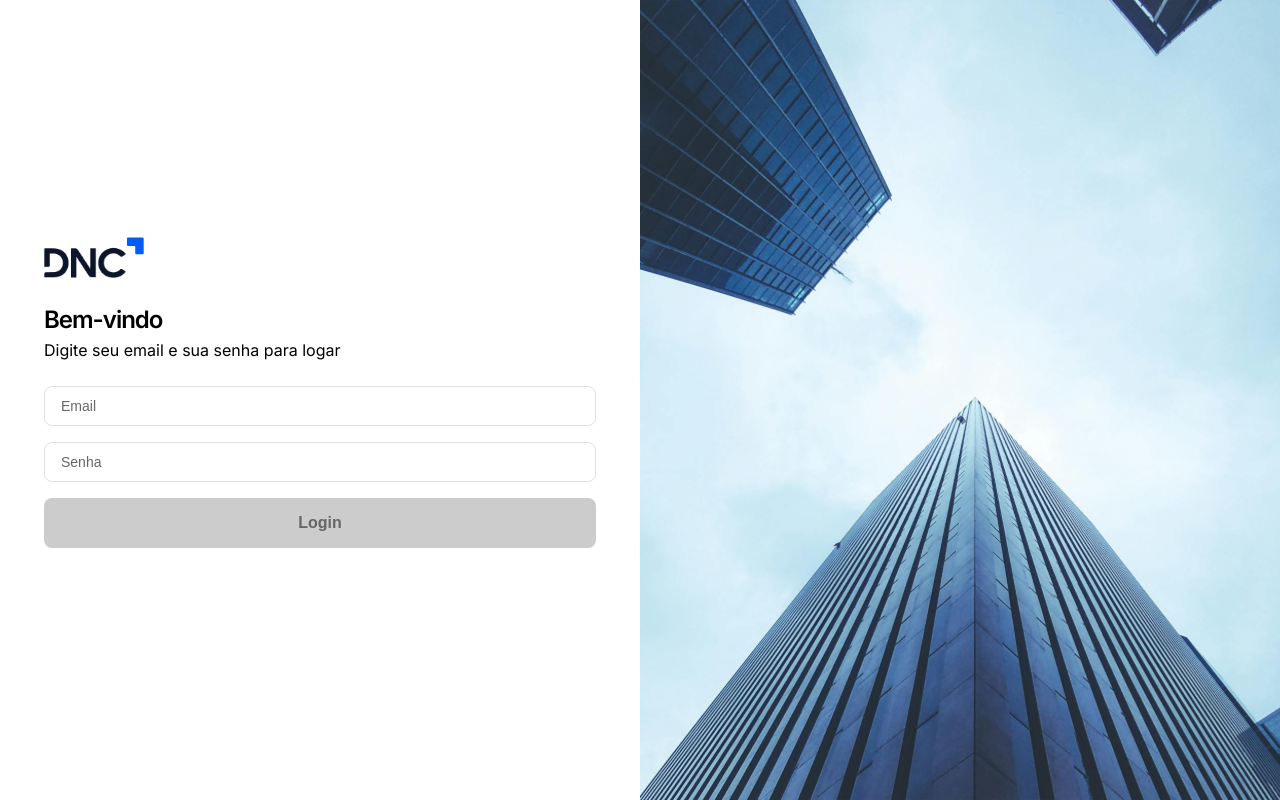
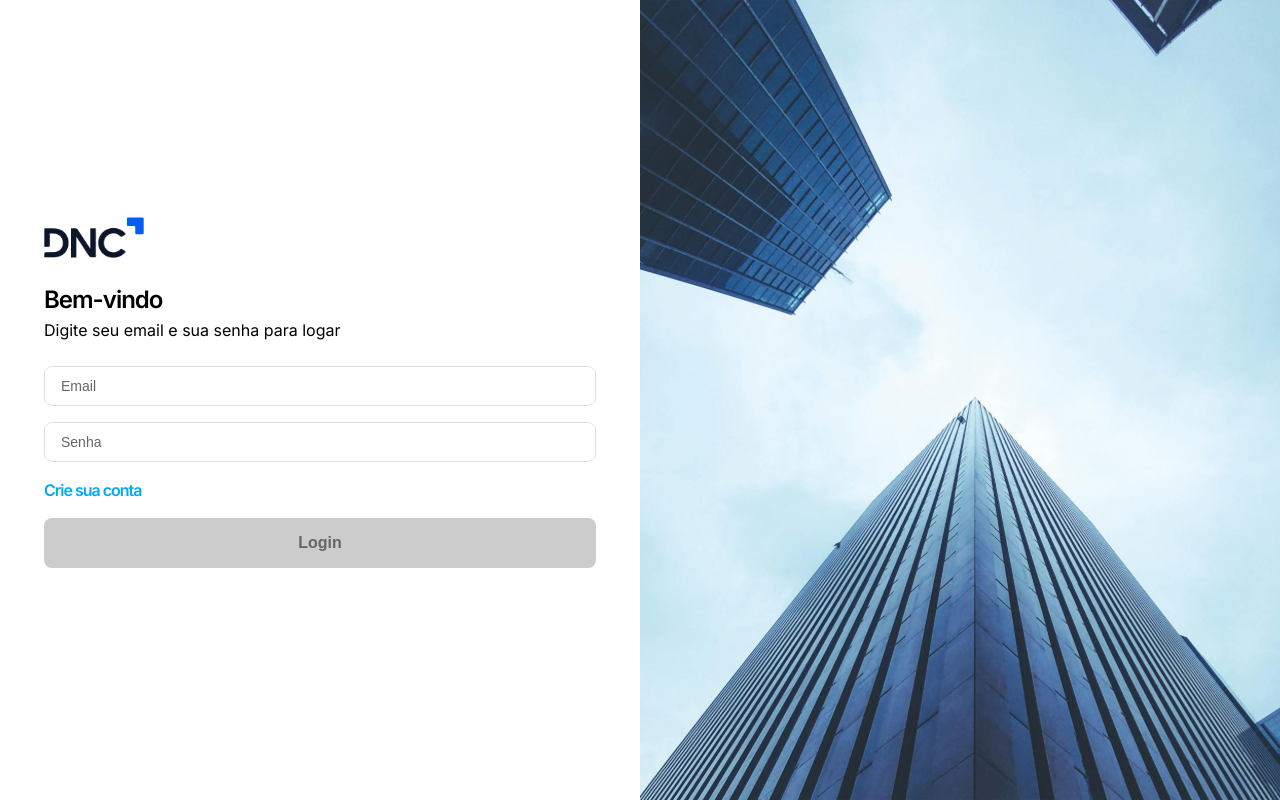
Before and after one commit to Alvaro6800/dnc-sales-dashboard-algs, a React (Vite) app: page / in a window 1280 px wide. Built offline with nearby package versions, Linux system fonts and the light colour scheme.

Commit message:
Feat: Adding Registration path in login and change components and types for this, correction bugs in Home Page and Components

```diff
--- a/src/components/AvatarList.tsx
+++ b/src/components/AvatarList.tsx
@@ -26,7 +26,12 @@ function AvatarList(props: AvatarsListProps) {
               }}
             />
           </Box>
-          <Box>
+          <Box
+            sx={{
+              display: 'flex',
+              flexDirection: 'column',
+            }}
+          >
             <StyledH2>{item.name}</StyledH2>
             <StyledSpan>{item.subtitle}</StyledSpan>
           </Box>
--- a/src/components/FormComponent.tsx
+++ b/src/components/FormComponent.tsx
@@ -1,7 +1,10 @@
 import styled from 'styled-components'
-import { StyledButton, StyledInput } from '@/components'
+import { StyledButton, StyledInput, StyledH2 } from '@/components'
 import type { FormComponentProps } from '@/types'
 import { pxToRem } from '@/utils'
+import { useNavigate } from 'react-router-dom'
+import { setProfileData } from '@/redux/slices/createProfile'
+import { useDispatch, useSelector } from 'react-redux'
 
 export const StyledForm = styled.form`
   display: flex;
@@ -10,13 +13,34 @@ export const StyledForm = styled.form`
 `
 
 function FormComponent(props: FormComponentProps) {
-  const { inputs, buttons, message } = props
+  const { inputs, buttons, message, linkPath, linkText } = props
+  const navigate = useNavigate()
+  const dispatch = useDispatch()
+
+  const resetReduxEmail = (linkPath: string) => {
+    dispatch(
+      setProfileData({
+        email: String(''),
+      })
+    )
+
+    navigate(linkPath)
+  }
 
   return (
     <StyledForm>
       {inputs.map((inputProps, index) => (
         <StyledInput key={index} {...inputProps} />
       ))}
+      {linkPath && linkText && (
+        <StyledH2
+          onClick={() => resetReduxEmail(linkPath)}
+          style={{ cursor: 'pointer' }}
+          className="link"
+        >
+          {linkText}
+        </StyledH2>
+      )}
       {buttons.map((buttonsProps, index) => (
         <StyledButton key={index} {...buttonsProps} />
       ))}
--- a/src/components/Typographies.tsx
+++ b/src/components/Typographies.tsx
@@ -16,6 +16,20 @@ export const StyledH2 = styled.h2<TypographiesProps>`
   font-weight: ${(props) => props.weight || 600};
   letter-spacing: ${pxToRem(-1)};
   line-height: ${(props) => pxToRem(props.lineheight || 24)};
+  display: inline-block;
+
+  &.link {
+    color: #03a9f4;
+    text-decoration: none;
+    transition: all 0.3s ease;
+    font-weight: 600;
+
+    &:hover {
+      color: #81d4fa;
+      text-decoration: underline;
+      font-weight: 800;
+    }
+  }
 `
 
 export const StyledH3 = styled.h2<TypographiesProps>`
--- a/src/pages/Home.tsx
+++ b/src/pages/Home.tsx
@@ -60,7 +60,6 @@ function Home() {
 
   return (
     <>
-      s
       <Header />
       <Container className="mb-2" maxWidth="lg">
         <Grid container spacing={4}>
--- a/src/pages/Login.tsx
+++ b/src/pages/Login.tsx
@@ -122,6 +122,8 @@ function Login() {
                   },
                 ]}
                 message={handleMessage()}
+                linkPath="/cadastro"
+                linkText="Crie sua conta"
               />
             </Container>
           </Grid>
--- a/src/pages/Registration.tsx
+++ b/src/pages/Registration.tsx
@@ -154,6 +154,8 @@ function Registration() {
                     children: email ? 'Enviar' : 'Próximo',
                   },
                 ]}
+                linkPath="/"
+                linkText="Voltar para o Login"
               />
             </Container>
           </Grid>
--- a/src/types/formComponent.d.ts
+++ b/src/types/formComponent.d.ts
@@ -1,5 +1,6 @@
 export type InputProps = React.InputHTMLAttributes<HTMLInputElement>
 export type ButtonProps = React.ButtonHTMLAttributes<HTMLButtonElement>
+export type LinkProps = React.LinkHTMLAttributes<HTMLLinkElement>
 
 export type MessageProps = {
   msg: string
@@ -10,4 +11,6 @@ export interface FormComponentProps {
   inputs: InputProps[]
   buttons: ButtonProps[]
   message?: MessageProps
+  linkPath?: string
+  linkText?: string
 }
```
